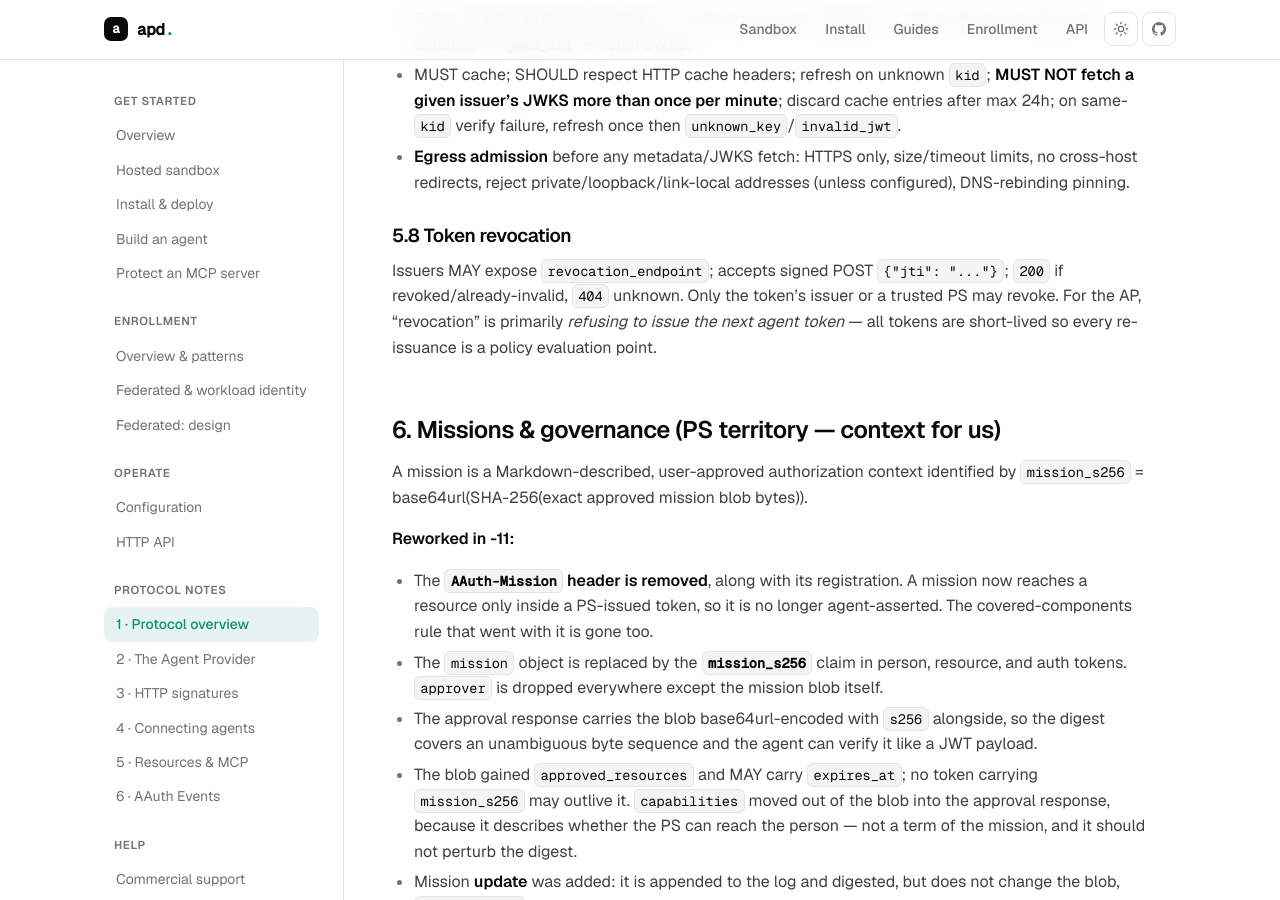
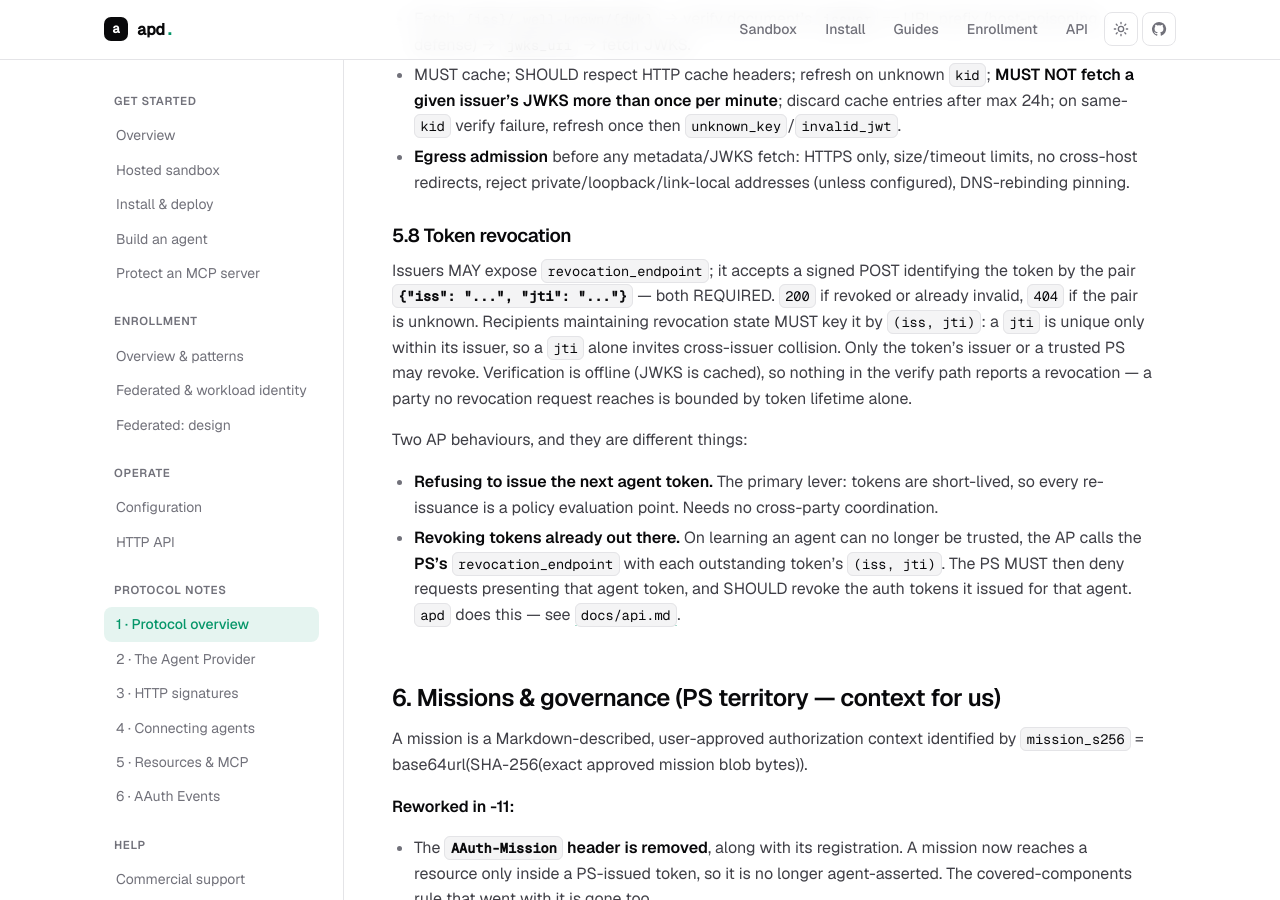
Before and after one commit to AgentProvider/source-code, a Jekyll site: the page built from research/01-aauth-protocol-overview.md, in a window 1280 px wide and 900 px high, scrolled down 7128 px. Built offline with Jekyll 4.4.1, drawn with Linux system fonts in a browser that asks for light colours; our own code applies the rules of GitHub Pages for plain Markdown files; some of the changed text lies outside the part shown.

Commit message:
docs: describe AP→PS revocation; correct the revocation wire format
- research/01 §5.8 said the revocation POST body is {"jti"} alone. It is
  the pair {"iss","jti"}, both REQUIRED, and recipients MUST key state by
  (iss, jti) — a jti is unique only within its issuer. Also separates the
  AP's two distinct behaviours: refusing to re-issue (the primary lever)
  versus revoking tokens already out there at the PS.
- deployment.md: revoke now has two steps. Documents the ps_notification
  outcomes and says to alert on `failed` — a failed notification means
  revocation did not reach the PS and access is bounded only by token
  lifetime, which is the operational argument for short TTLs.
- README: capability row for revocation; test count 69 -> 80.
- research/01 header still claimed rev -09; now -11 (14 Aug 2026).

Claude-Session: https://claude.ai/code/session_01By4kRh2Tj2HAgfqKjv8zSj

```diff
--- a/research/01-aauth-protocol-overview.md
+++ b/research/01-aauth-protocol-overview.md
@@ -275,10 +275,23 @@ additionally use the `Signature-Error` response header (see `03-http-signatures.
 
 ### 5.8 Token revocation
 
-Issuers MAY expose `revocation_endpoint`; accepts signed POST `{"jti": "..."}`; `200` if
-revoked/already-invalid, `404` unknown. Only the token's issuer or a trusted PS may revoke.
-For the AP, "revocation" is primarily *refusing to issue the next agent token* — all
-tokens are short-lived so every re-issuance is a policy evaluation point.
+Issuers MAY expose `revocation_endpoint`; it accepts a signed POST identifying the token
+by the pair **`{"iss": "...", "jti": "..."}`** — both REQUIRED. `200` if revoked or
+already invalid, `404` if the pair is unknown. Recipients maintaining revocation state
+MUST key it by `(iss, jti)`: a `jti` is unique only within its issuer, so a `jti` alone
+invites cross-issuer collision. Only the token's issuer or a trusted PS may revoke.
+Verification is offline (JWKS is cached), so nothing in the verify path reports a
+revocation — a party no revocation request reaches is bounded by token lifetime alone.
+
+Two AP behaviours, and they are different things:
+
+- **Refusing to issue the next agent token.** The primary lever: tokens are short-lived,
+  so every re-issuance is a policy evaluation point. Needs no cross-party coordination.
+- **Revoking tokens already out there.** On learning an agent can no longer be trusted,
+  the AP calls the **PS's** `revocation_endpoint` with each outstanding token's
+  `(iss, jti)`. The PS MUST then deny requests presenting that agent token, and SHOULD
+  revoke the auth tokens it issued for that agent. `apd` does this — see
+  [`docs/api.md`](../docs/api.md).
 
 ## 6. Missions & governance (PS territory — context for us)
 
```
Also changed, not shown: other parts of research/01-aauth-protocol-overview.md (+1 -1 lines), docs/deployment.md (+15 -4 lines), README.md.
